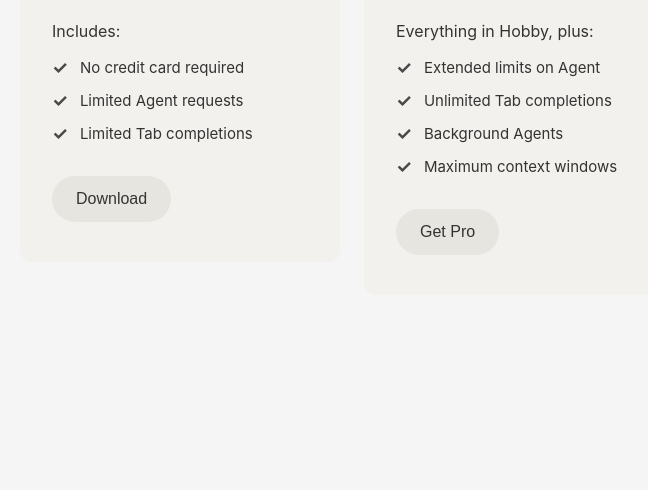
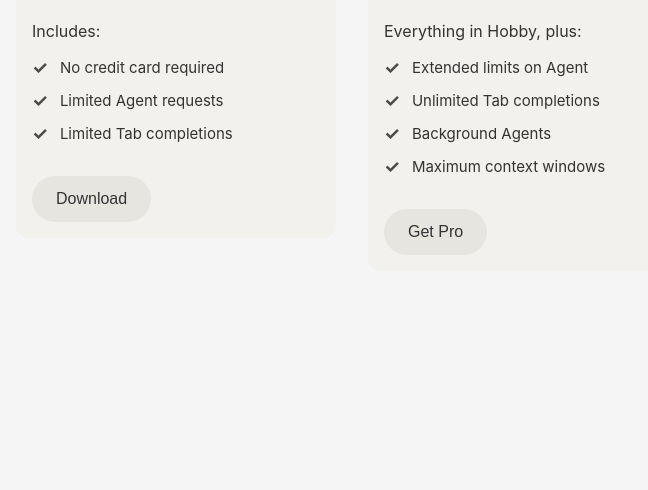
Before and after one commit to thomashavranek/My-First-Coding-Project, a plain HTML site: page index.html in a window 1280 px wide. Shown: the part 310-800 px from the top of the page, without its empty margins (288-936 px from the left). Drawn offline with Linux system fonts and the light colour scheme.

Commit message:
Update styles.css
Change background and padding

```diff
--- a/styles.css
+++ b/styles.css
@@ -17,7 +17,7 @@ body {
 .cards-container {
     display: flex;
     flex-direction: row;
-    gap: 24px;
+    gap: 32px;
     flex-wrap: nowrap;
     justify-content: center;
     align-items: flex-start;
@@ -26,7 +26,7 @@ body {
 .card {
     background-color: #f2f1ed;
     border-radius: 12px;
-    padding: 40px 32px;
+    padding: 16px;
     width: 320px;
     flex-shrink: 0;
 }
```
